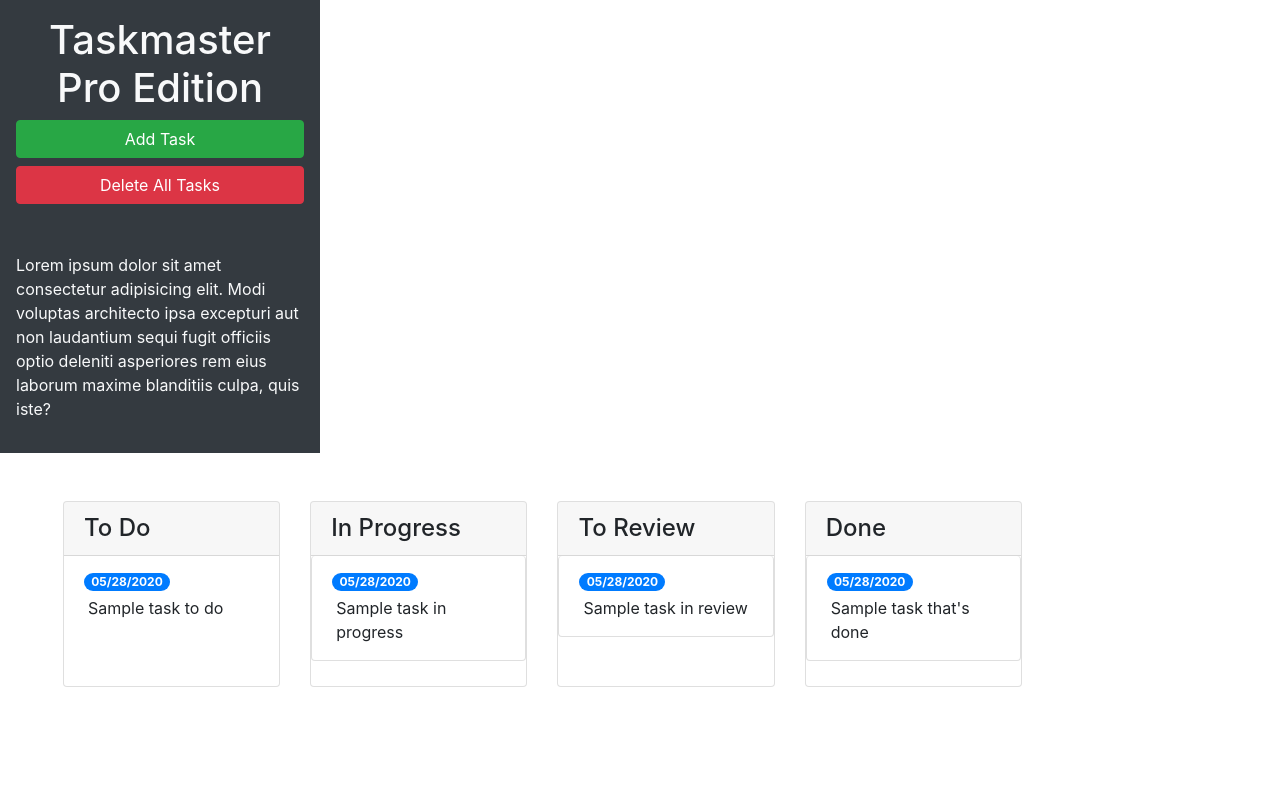
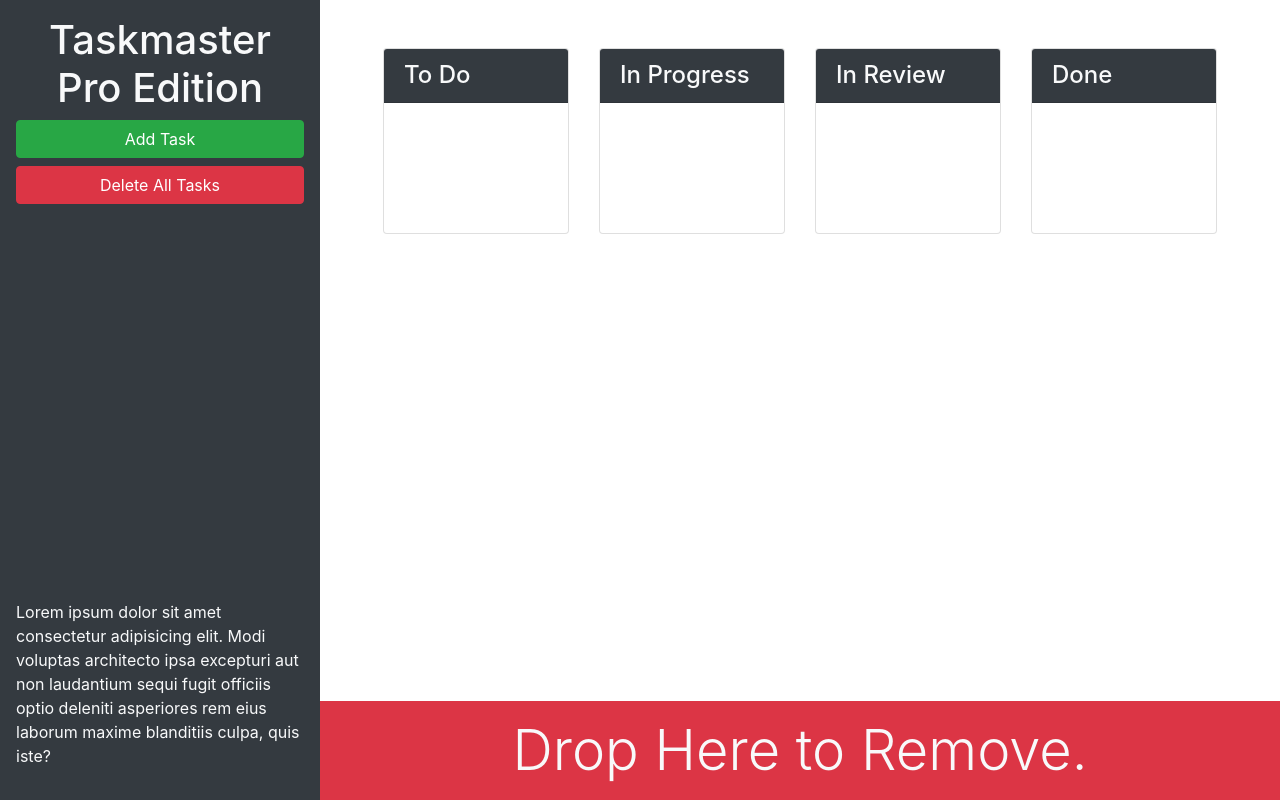
Before and after one commit to eisforgene/taskmaster-pro, a plain HTML site: page index.html in a window 1280 px wide. Drawn offline with nearby package versions, Linux system fonts and the light colour scheme.

Commit message:
use bootstrap utility

```diff
--- a/index.html
+++ b/index.html
@@ -13,67 +13,62 @@
 <body>
 
   <div class="row min-vh-100 no-gutters">
-    <header class="col-12 col-lg-3 bg-dark text-light d-flex flex-column p-4 p-lg-3">
+    <header class="col-12 col-lg-3 bg-dark text-light sticky-top d-flex flex-column p-4 p-lg-3">
       <h1 class="text-center">Taskmaster Pro Edition</h1>
       <button id="create-task" class="btn btn-block btn-success" data-toggle="modal" data-target="#task-form-modal">Add
         Task</button>
       <button id="remove-tasks" class="btn btn-block btn-danger">Delete All Tasks</button>
-      <p class="mt-auto">Lorem ipsum dolor sit amet consectetur adipisicing elit. Modi voluptas architecto ipsa
+      <p class="mt-auto d-none d-lg-block">Lorem ipsum dolor sit amet consectetur adipisicing elit. Modi voluptas architecto ipsa
         excepturi aut non
         laudantium sequi fugit officiis optio deleniti asperiores rem eius laborum maxime blanditiis culpa, quis iste?
       </p>
     </header>
-    <main class="m-5 row justify-content-around">
+    <main class="col-12 col-lg-9 d-flex flex-column">
+      <div class="m-5 row justify-content-around">
+        <!-- -->
         <div class="col-12 col-md-6 col-xl-3 mb-3">
           <div class="card">
-          <h4 class="card-header">
+            <h4 class="card-header bg-dark text-light">
               To Do
             </h4>
             <ul id="list-toDo" class="list-group list-group-flush">
-            <li class="list-group-item">
-              <span class="badge badge-primary badge-pill">05/28/2020</span>
-              <p class="m-1">Sample task to do</p>
-            </li>
             </ul>
           </div>
         </div>
+        <!-- -->
         <div class="col-12 col-md-6 col-xl-3 mb-3">
           <div class="card">
-          <h4 class="card-header">
+            <h4 class="card-header bg-dark text-light">
               In Progress
             </h4>
             <ul id="list-inProgress" class="list-group list-group-flash">
-            <li class="list-group-item">
-              <span class="badge badge-primary badge-pill">05/28/2020</span>
-              <p class="m-1">Sample task in progress</p>
-            </li>
             </ul>
           </div>
         </div>
+        <!-- -->
         <div class="col-12 col-md-6 col-xl-3 mb-3">
           <div class="card">
-          <h4 class="card-header">
-            To Review
+            <h4 class="card-header bg-dark text-light">
+              In Review
             </h4>
             <ul id="list-inReview" class="list-group list-group-flash">
-            <li class="list-group-item">
-              <span class="badge badge-primary badge-pill">05/28/2020</span>
-              <p class="m-1">Sample task in review</p>
-            </li>
             </ul>
           </div>
         </div>
+        <!-- -->
         <div class="col-12 col-md-6 col-xl-3 mb-3">
           <div class="card">
-          <h4 class="card-header">
+            <h4 class="card-header bg-dark text-light">
               Done
             </h4>
             <ul id="list-done" class="list-group list-group-flash">
-            <li class="list-group-item">
-              <span class="badge badge-primary badge-pill">05/28/2020</span>
-              <p class="m-1">Sample task that's done</p>
-            </li>
             </ul>
+          </div>
+        </div>
+      </div>
+      <div class="mt-auto" id="trash">
+        <div class="w-100 bg-danger p-3 text-center text-light display-4">
+          Drop Here to Remove.
         </div>
       </div>
     </main>
```
Lines whose indentation alone changed are shown as unchanged.
